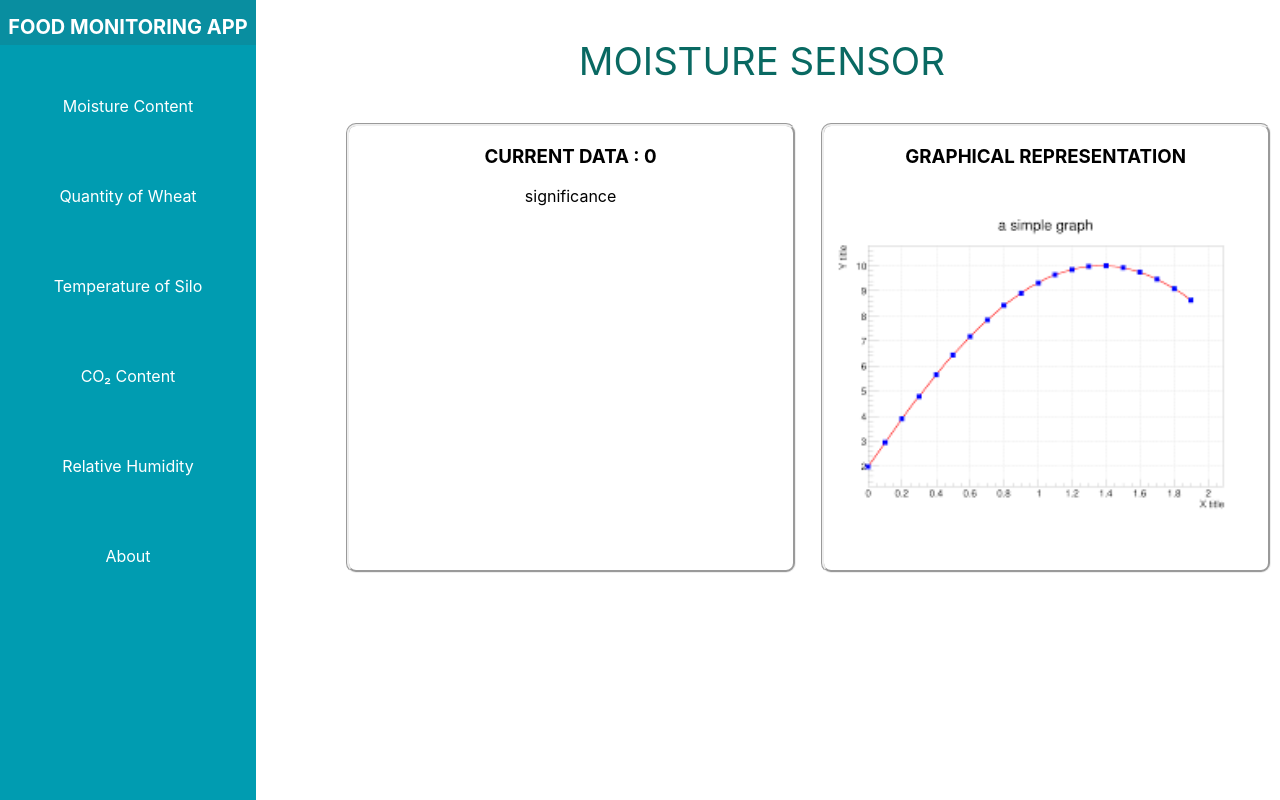
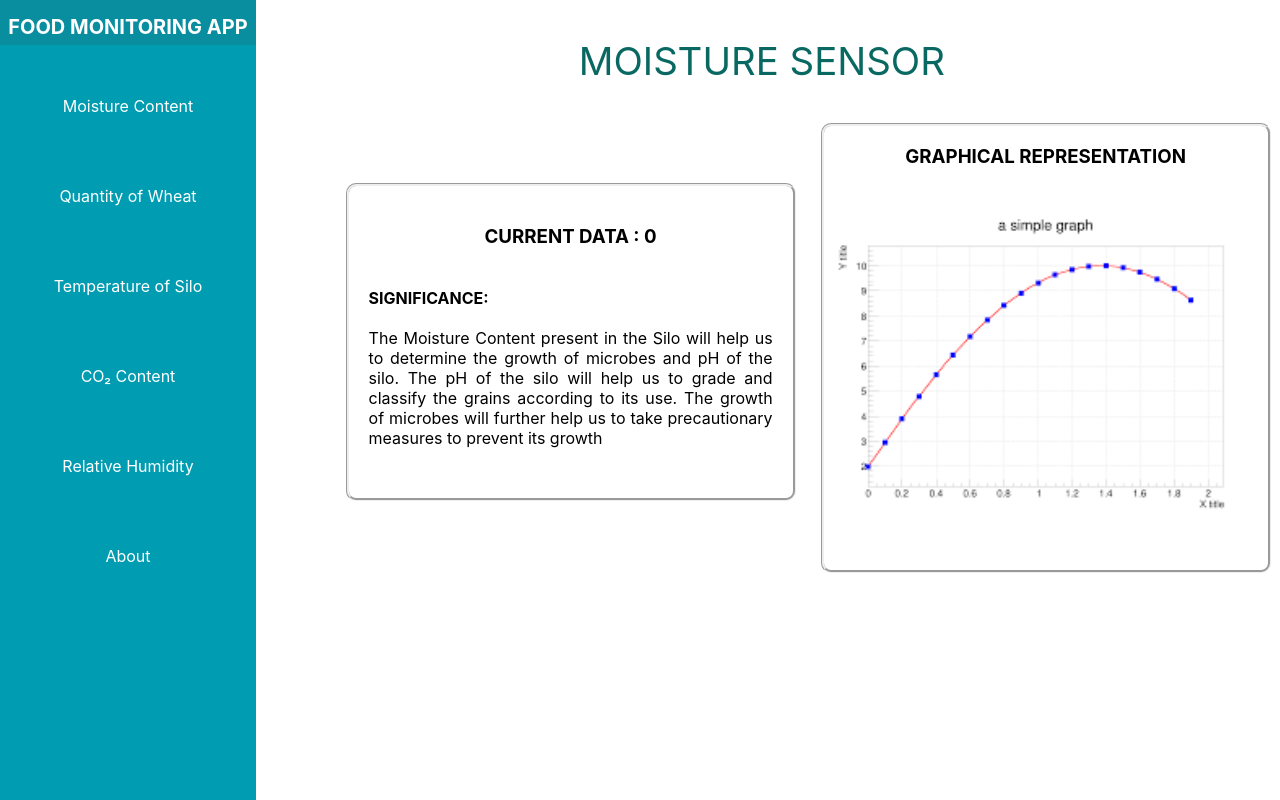
Before and after one commit to sakshib0811/foodGrainMonitoring, a React (Create React App) app in the folder dashboard/agroapp/: page / in a window 1280 px wide. Built offline with nearby package versions, Linux system fonts and the light colour scheme.

Commit message:
about page done

```diff
--- a/dashboard/agroapp/src/Components/Dashboard.css
+++ b/dashboard/agroapp/src/Components/Dashboard.css
@@ -12,8 +12,12 @@
     border-radius: 10px;
     border-style: groove;
     width: 450px;
-    height: 450px;
+    height: max-content;
     margin-left: 0px;
+    margin-top: 60px;
+    padding-bottom: 50px;
+    padding-top: 20px;
+    align-content: center;
 }
 
 .graph_display{
@@ -24,6 +28,19 @@
     height: 450px;
     margin-left: 25px;
 }
+
+.sig{
+    text-align: justify;
+    margin-left: 20px;
+    margin-right: 20px;
+    margin-top: 40px;
+}
+
+.significance{
+    /* margin-left: 160px; */
+    font-weight: bolder;
+}
+
 
 
 @media only screen and (max-width: 1024px) {
--- a/dashboard/agroapp/src/Components/Dashboard.js
+++ b/dashboard/agroapp/src/Components/Dashboard.js
@@ -1,7 +1,7 @@
 import React from "react";
 import "./Dashboard.css";
 import img from "./images.png";
-const Dashboard = ({ title, value }) => {
+const Dashboard = ({ title, value, signi }) => {
   return (
     <div className="dashboard">
       <p
@@ -16,7 +16,10 @@ const Dashboard = ({ title, value }) => {
       <div className="data">
         <div className="data_display">
           <h3>CURRENT DATA : {value}</h3>
-          <div className="sig"> significance</div>
+          <div className="sig">
+            <span className="significance">SIGNIFICANCE:</span> <br />
+            <br /> {signi}
+          </div>
         </div>
         <div className="graph_display">
           <h3>GRAPHICAL REPRESENTATION</h3>
--- a/dashboard/agroapp/src/Components/Nav.js
+++ b/dashboard/agroapp/src/Components/Nav.js
@@ -5,6 +5,9 @@ import { Link } from "react-router-dom";
 const Nav = () => {
   const [val, setVal] = useState(0);
   const [heading, setHeading] = useState("MOISTURE SENSOR");
+  const [signif, setSignif] = useState(
+    "The Moisture Content present in the Silo will help us to determine the growth of microbes and pH of the silo. The pH of the silo will help us to grade and classify the grains according to its use.  The growth of microbes will further help us to take precautionary measures to prevent its growth "
+  );
   return (
     <div className="main">
       <div className="navbar">
@@ -38,6 +41,9 @@ const Nav = () => {
             onClick={() => {
               setHeading("MOISTURE ANALYSIS");
               setVal(74.38);
+              setSignif(
+                " The Moisture Content present in the Silo will help us to determine the growth of microbes and pH of the silo. The pH of the silo will help us to grade and classify the grains according to its use.  The growth of microbes will further help us to take precautionary measures to prevent its growth "
+              );
             }}
           >
             Moisture Content
@@ -47,6 +53,9 @@ const Nav = () => {
             onClick={() => {
               setHeading("QUANTITY OF WHEAT");
               setVal(806);
+              setSignif(
+                "In case there is illegal activities taking place in terms of corruption, the change in the level of wheat grains in the silo which will alert the owner. The owner once informed can take necessary actions to prevent such illegal practices."
+              );
             }}
           >
             Quantity of Wheat
@@ -56,6 +65,9 @@ const Nav = () => {
             onClick={() => {
               setHeading("TEMPERATURE");
               setVal(55);
+              setSignif(
+                " The measurement of temperature will help to determine the shelf life of the wheat grains. The growth of microbes are also dependent on the amount of heat and temperature they are exposed to."
+              );
             }}
           >
             Temperature of Silo
@@ -65,6 +77,9 @@ const Nav = () => {
             onClick={() => {
               setHeading("CO₂ CONTENT");
               setVal(2.876);
+              setSignif(
+                " To get the information about the amount of CO2 present in the silo. It will help us to determine information about the microbial activity. The increased level of CO2 increases growth of microbes in a closed space."
+              );
             }}
           >
             CO₂ Content
@@ -74,6 +89,9 @@ const Nav = () => {
             onClick={() => {
               setHeading("RELATIVE HUMIDITY");
               setVal("67.36");
+              setSignif(
+                "Relative Humidity of a closed place is inversely proportional to its shelf life. It will help us to determine the growth rate of microbes for next five days."
+              );
             }}
           >
             Relative Humidity
@@ -83,7 +101,7 @@ const Nav = () => {
           </Link>
         </ul>
       </div>
-      <Dashboard title={heading} value={val} />
+      <Dashboard title={heading} value={val} signi={signif} />
     </div>
   );
 };
```
